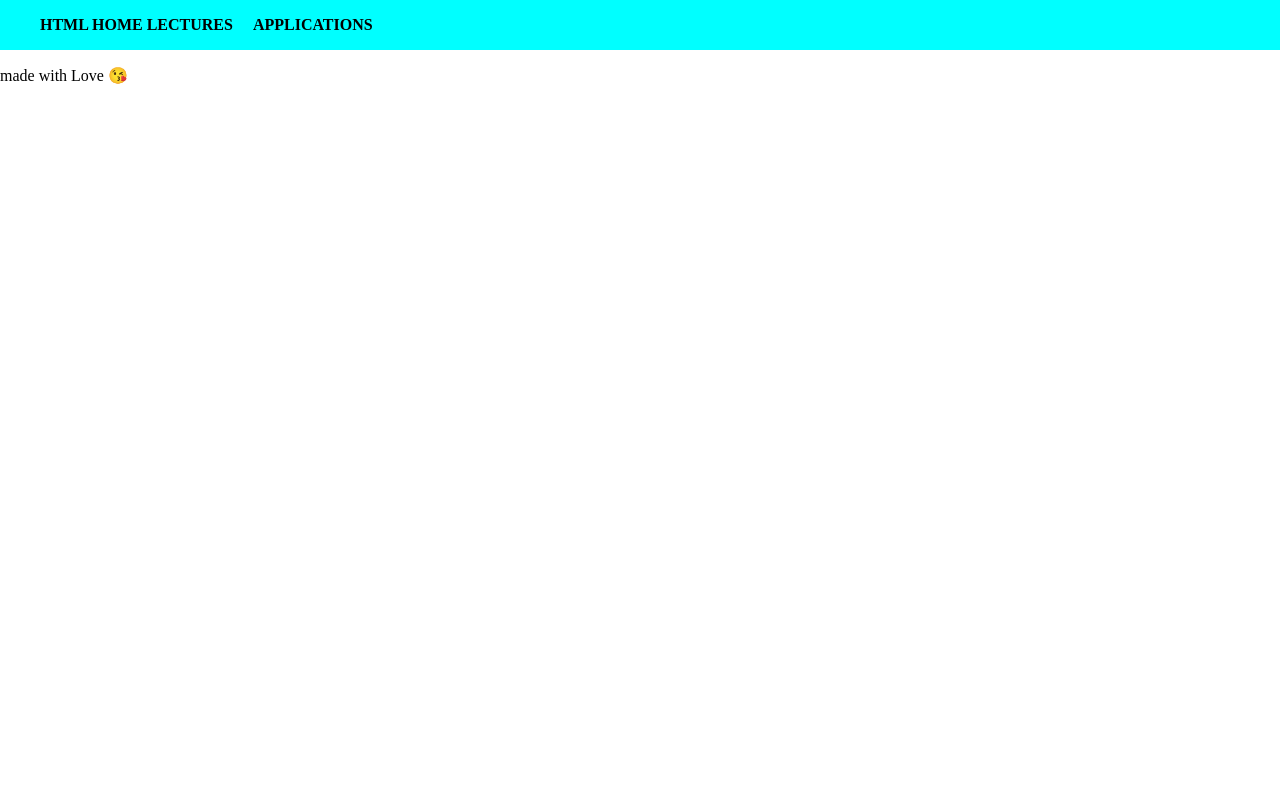
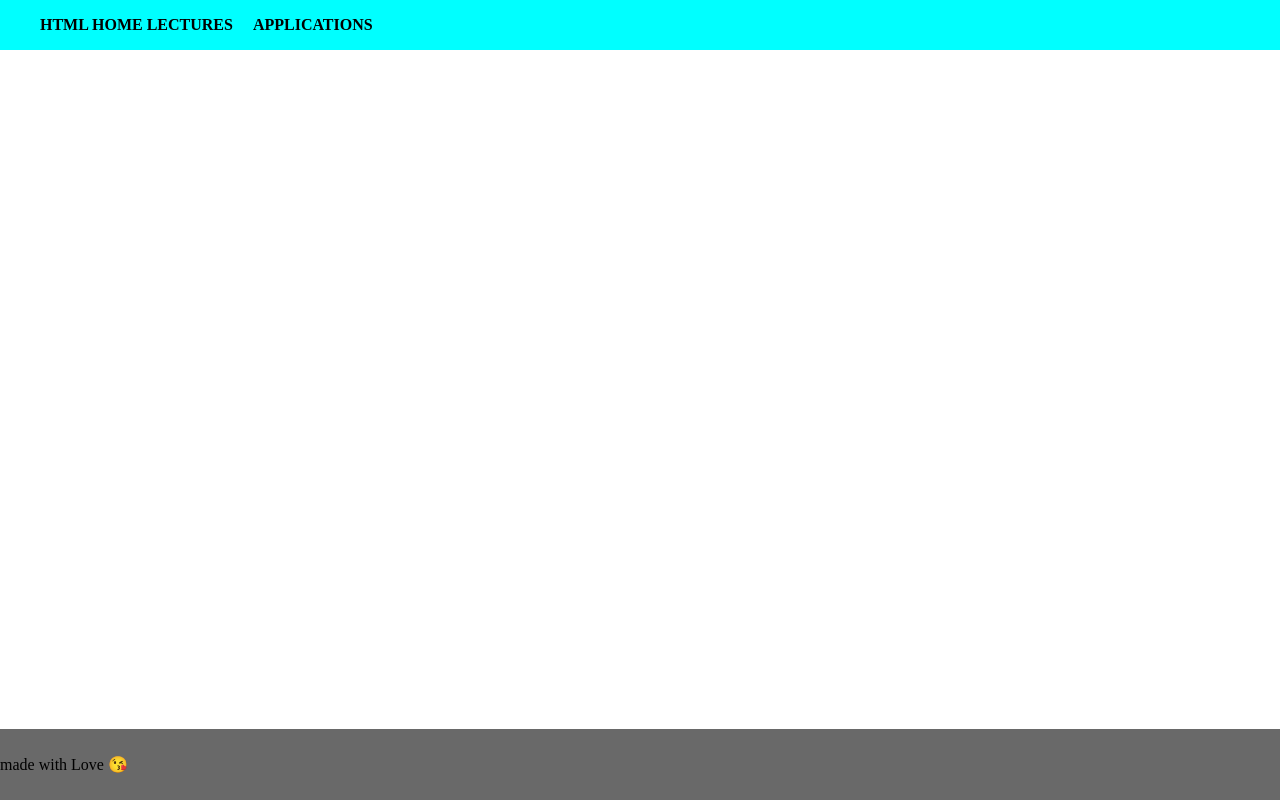
Before and after one commit to raymanu404/learning_web, a website: page src/html/form-validation.html in a window 1280 px wide. Drawn offline with Linux system fonts and the light colour scheme.

Commit message:
adjust min height of page to fit footer in bottom

```diff
--- a/src/css/index.css
+++ b/src/css/index.css
@@ -6,6 +6,22 @@ body {
 body {
   padding: 0;
   margin: 0;
+  height: 100%;
+}
+.wrapper {
+  display: flex;
+  flex-direction: column;
+  min-height: 100vh;
+}
+main {
+  flex: 1;
+  padding: 20px;
+}
+
+main-nav-template {
+  background-color: aqua;
+  top: 0;
+  position: sticky;
 }
 
 main-nav-template ul {
@@ -39,7 +55,7 @@ main {
   font-size: 20px;
 }
 
-footer-template div h1 {
+footer-template div {
   margin: 0;
 }
 
--- a/src/html/form-validation.html
+++ b/src/html/form-validation.html
@@ -8,6 +8,7 @@
     <title>Home</title>
   </head>
   <body>
+    <div class="wrapper">
       <main-nav-template>
         <ul slot="main-nav-content-legend">
           <li><a href="index.html">HTML Home Lectures</a></li>
@@ -16,8 +17,11 @@
       </main-nav-template>
 
       <main></main>
-    <footer>
+      <footer-template>
+        <div slot="footer-content-legend">
           <p>made with Love 😘</p>
-    </footer>
+        </div>
+      </footer-template>
+    </div>
   </body>
 </html>
--- a/src/ts/templates.ts
+++ b/src/ts/templates.ts
@@ -231,11 +231,6 @@ class MainNavTemplate extends HTMLElement {
     const mainNavTemplate = document.createElement("template")
     mainNavTemplate.innerHTML = `
       <style>
-        header {
-          background-color: aqua;
-          top: 0;
-          position: sticky;
-        }
 
         header ul {
           margin: 0;
@@ -275,7 +270,9 @@ class FooterTemplate extends HTMLElement {
 
       footer {
         margin: 0;
+         padding: 10px 0;
       }
+
       </style>
       <footer style="background-color: dimgray; width: 100%">
         <slot name="footer-content-legend"></slot>
```
Also changed, not shown: src/html/index.html (+2 -2 lines), dist/ts/templates.js, 1 other file. Lines whose indentation alone changed are shown as unchanged.
